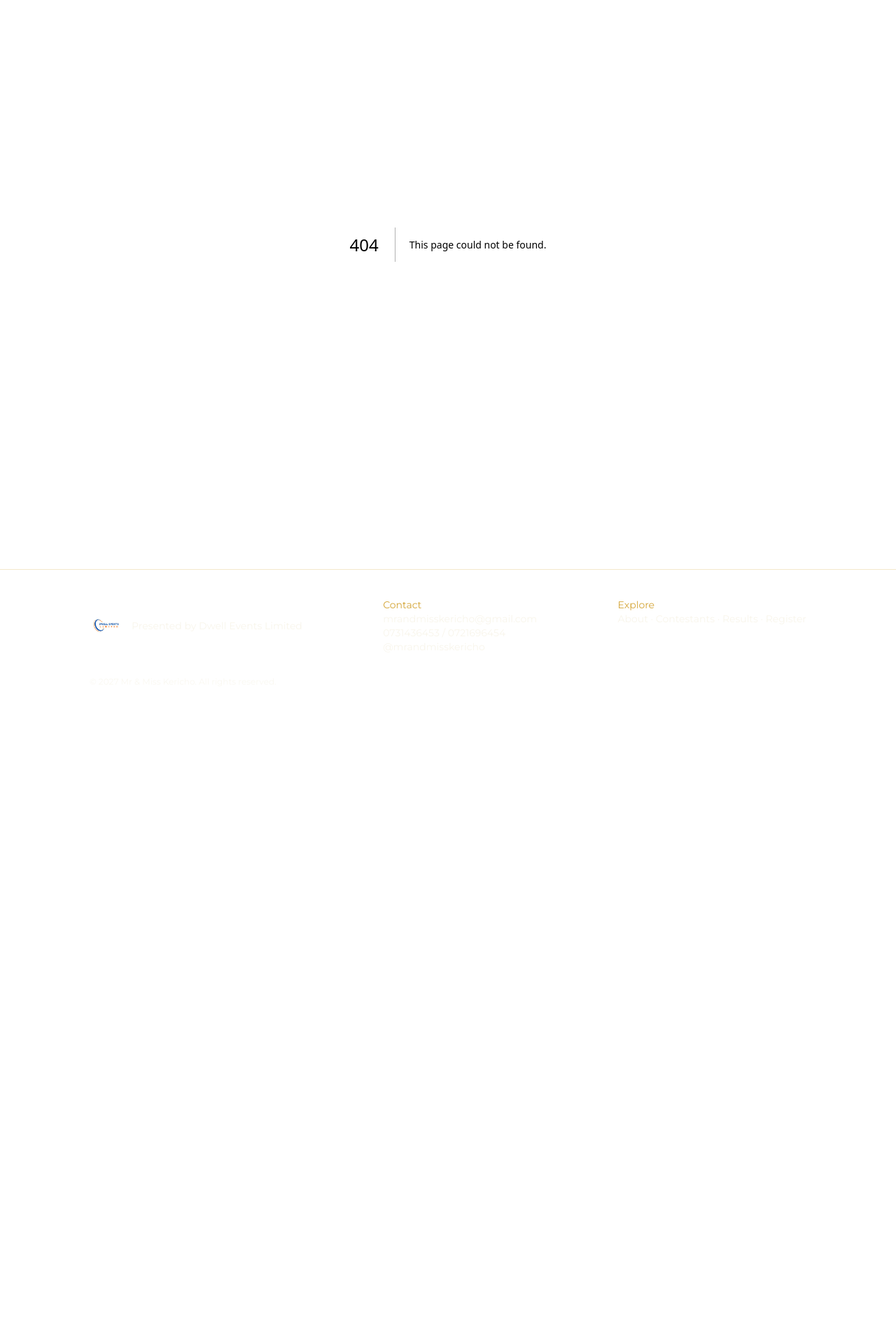
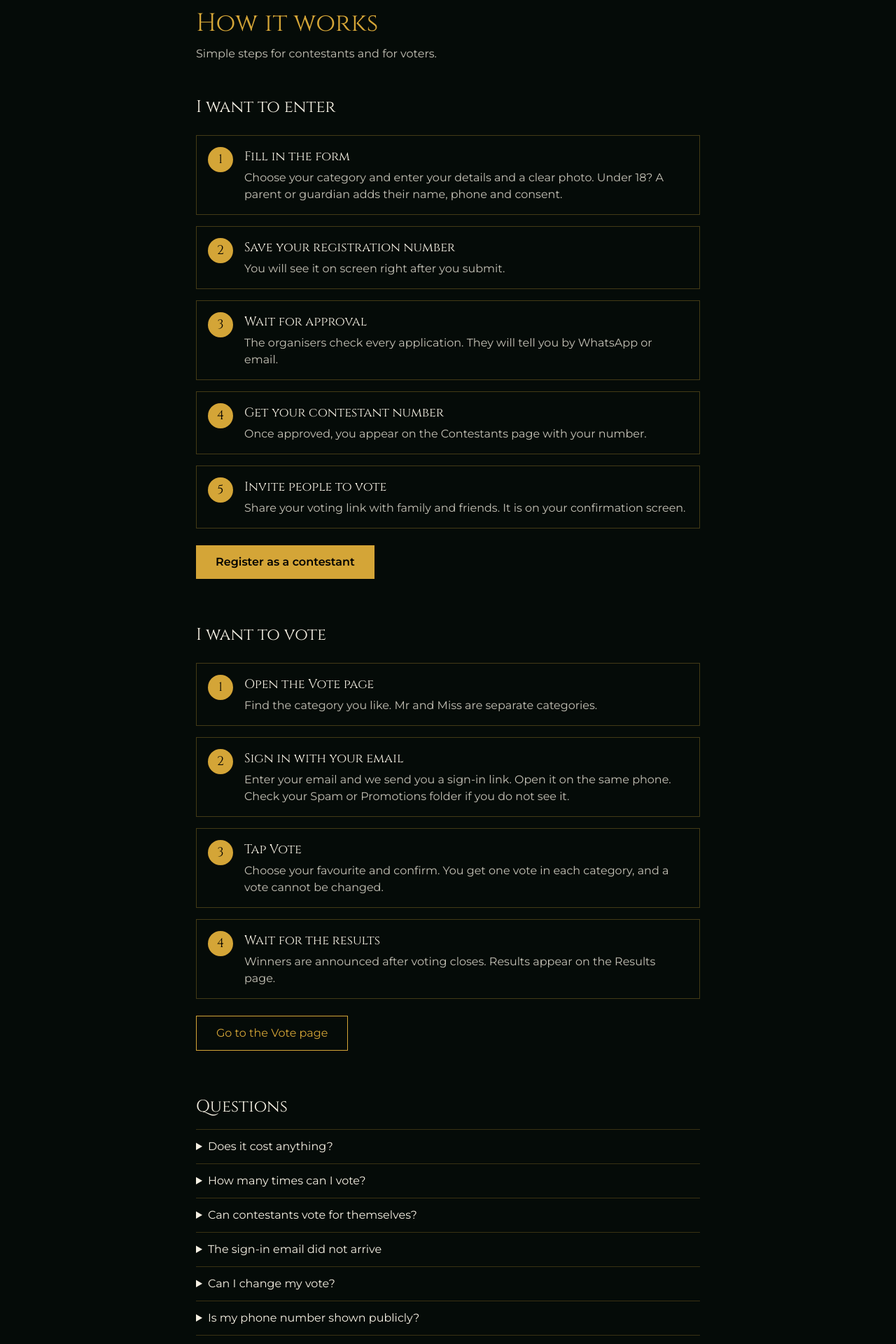
Before and after one commit to RyanKorir/Mr-MrsKCO, a Next.js app: page /how-it-works in a window 1280 px wide. Before the commit this address had no page. Shown: the part 100-2020 px from the top of the page at 70% size. Before the commit the page ends 1122 px from the top, so only its background shows below. Built offline with nearby package versions, Linux system fonts and the light colour scheme.

Commit message:
How it works guide, home steps, vote page guide, registration next steps and share link

```diff
--- /dev/null
+++ b/app/how-it-works/page.tsx
@@ -0,0 +1,52 @@
+export const metadata = { title: "How it works – Mr & Miss Kericho 2027" };
+
+const contestant = [
+  ["Fill in the form", "Choose your category and enter your details and a clear photo. Under 18? A parent or guardian adds their name, phone and consent."],
+  ["Save your registration number", "You will see it on screen right after you submit."],
+  ["Wait for approval", "The organisers check every application. They will tell you by WhatsApp or email."],
+  ["Get your contestant number", "Once approved, you appear on the Contestants page with your number."],
+  ["Invite people to vote", "Share your voting link with family and friends. It is on your confirmation screen."],
+];
+const voter = [
+  ["Open the Vote page", "Find the category you like. Mr and Miss are separate categories."],
+  ["Sign in with your email", "Enter your email and we send you a sign-in link. Open it on the same phone. Check your Spam or Promotions folder if you do not see it."],
+  ["Tap Vote", "Choose your favourite and confirm. You get one vote in each category, and a vote cannot be changed."],
+  ["Wait for the results", "Winners are announced after voting closes. Results appear on the Results page."],
+];
+const faq = [
+  ["Does it cost anything?", "No. Registering and voting are free."],
+  ["How many times can I vote?", "Once in each category. You can vote in every category, but not twice in the same one. Using several email addresses from the same inbox does not give extra votes."],
+  ["Can contestants vote for themselves?", "Yes. Everyone gets one vote in each category."],
+  ["The sign-in email did not arrive", "Check Spam and Promotions, wait a minute, then try again. Make sure you typed your email correctly."],
+  ["Can I change my vote?", "No. Please check your choice before you confirm."],
+  ["Is my phone number shown publicly?", "No. The public only sees your contestant number, your name and your photo. Contestants under 18 appear by first name only."],
+  ["How long does approval take?", "The organisers review applications in the order they arrive. Contact them if you have not heard back after a few days."],
+  ["I made a mistake in my application", "Contact the organisers with your registration number and they will help."],
+  ["Who can enter?", "Residents of Kericho County are the focus. Contestants from outside the county can still apply by choosing Outside Kericho County."],
+];
+
+export default function HowItWorks() {
+  const Steps = ({ items }: { items: string[][] }) => (
+    <ol className="mt-6 grid gap-4">
+      {items.map(([t, d], i) => (
+        <li key={t} className="flex gap-4 border border-gold/30 p-4">
+          <span className="flex h-9 w-9 shrink-0 items-center justify-center rounded-full bg-gold font-display text-lg text-black" aria-hidden>{i + 1}</span>
+          <div><p className="font-display text-lg">{t}</p><p className="mt-1 text-ivory/80">{d}</p></div>
+        </li>))}
+    </ol>);
+  return (
+    <main className="mx-auto max-w-3xl px-6 py-16">
+      <h1 className="font-display text-4xl text-gold">How it works</h1>
+      <p className="mt-3 text-ivory/80">Simple steps for contestants and for voters.</p>
+      <h2 id="enter" className="mt-12 font-display text-2xl">I want to enter</h2><Steps items={contestant} />
+      <a href="/register" className="mt-6 inline-block bg-gold px-7 py-3 font-semibold text-black">Register as a contestant</a>
+      <h2 id="vote" className="mt-16 font-display text-2xl">I want to vote</h2><Steps items={voter} />
+      <a href="/vote" className="mt-6 inline-block border border-gold px-7 py-3 text-gold">Go to the Vote page</a>
+      <h2 className="mt-16 font-display text-2xl">Questions</h2>
+      <div className="mt-4 divide-y divide-gold/25 border-y border-gold/25">
+        {faq.map(([q, a]) => (
+          <details key={q} className="py-3"><summary className="cursor-pointer text-ivory">{q}</summary><p className="mt-2 text-ivory/80">{a}</p></details>))}
+      </div>
+      <p className="mt-10 text-ivory/80">Still stuck? WhatsApp us on <a className="text-gold underline" href="https://wa.me/254731436453">0731 436 453</a> or email <a className="text-gold underline" href="mailto:mrandmisskericho@gmail.com">mrandmisskericho@gmail.com</a>.</p>
+    </main>);
+}
--- a/app/page.tsx
+++ b/app/page.tsx
@@ -17,6 +17,14 @@ export default function Home() {
           <a href="/vote" className="border border-gold px-7 py-3 text-gold focus-visible:outline focus-visible:outline-2 focus-visible:outline-ivory">Voting opens soon</a>
         </div>
       </section>
+      <section className="mx-auto max-w-4xl px-6 pt-20">
+        <h2 className="font-display text-3xl text-gold">How it works</h2>
+        <ol className="mt-6 grid gap-4 sm:grid-cols-3">
+          {[["Register", "Choose your category and send your application."], ["Get approved", "The organisers review it and give you a contestant number."], ["Share and vote", "Invite people to vote for you. Voting is free."]].map(([t, d], i) => (
+            <li key={t} className="border border-gold/30 p-4"><span className="font-display text-2xl text-gold">{i + 1}</span><p className="mt-2 font-display text-lg">{t}</p><p className="mt-1 text-sm text-ivory/80">{d}</p></li>))}
+        </ol>
+        <p className="mt-4"><a href="/how-it-works" className="text-gold underline underline-offset-4">See the full guide and answers to common questions</a></p>
+      </section>
       <section className="mx-auto max-w-4xl px-6 py-20">
         <h2 className="font-display text-3xl text-gold">Competition categories</h2>
         <ul className="mt-8 divide-y divide-gold/25">
--- a/app/register/page.tsx
+++ b/app/register/page.tsx
@@ -38,6 +38,9 @@ export default function Register() {
     <main className="mx-auto max-w-xl px-6 py-24 text-center">
       <h1 className="font-display text-3xl text-gold">Application received</h1>
       <p className="mt-4">Your registration number is <b className="text-gold">{ref}</b>. The organisers will review your application and contact you on WhatsApp.</p>
+      <p className="mt-6 text-sm text-ivory/80">Your voting link to share once you are approved:</p>
+      <p className="mt-1 break-all text-gold">{`${typeof window !== "undefined" ? window.location.origin : ""}/vote?ref=${ref}`}</p>
+      <button type="button" className="mt-2 border border-gold/60 px-3 py-1.5 text-sm text-gold" onClick={() => navigator.clipboard?.writeText(`${window.location.origin}/vote?ref=${ref}`)}>Copy link</button>
     </main>);
 
   if (!status.open) return (
@@ -49,7 +52,7 @@ export default function Register() {
   return (
     <main className="mx-auto max-w-xl px-6 py-16">
       <h1 className="font-display text-3xl text-gold">Register as a contestant</h1>
-      <p className="mt-2 text-sm text-ivory/75">Applications are reviewed before any profile is published.</p>
+      <p className="mt-2 text-sm text-ivory/75">What happens next: you submit, the organisers review, and you are told by WhatsApp or email. <a className="underline" href="/how-it-works#enter">See the steps</a>. Applications are reviewed before any profile is published.</p>
       <form onSubmit={submit} className="mt-8 grid gap-5">
         <label>I am<select name="gender" required value={gender} onChange={(e) => setGender(e.target.value)} className={input}><option value="">Choose…</option><option value="male">Male (Mr)</option><option value="female">Female (Miss)</option></select></label>
         <label>Category<select name="division" required className={input}><option value="">Choose a category…</option>{shown.map(([v, l]) => <option key={v} value={v}>{l}</option>)}</select></label>
--- a/components/Footer.tsx
+++ b/components/Footer.tsx
@@ -8,7 +8,7 @@ export default function Footer() {
       <div className="mx-auto flex max-w-5xl flex-wrap justify-between gap-6">
         <div className="flex items-center gap-3"><img src="/dwell-logo.jpg" alt="" className="h-12 w-12 rounded-full bg-white object-cover" /><p>Presented by Dwell Events Limited</p></div>
         <div><p className="text-gold">Contact</p><p>mrandmisskericho@gmail.com</p><p>{EVENT.phones.join(" / ")}</p><p>@mrandmisskericho</p></div>
-        <div><p className="text-gold">Explore</p><p><a href="/about">About</a> · <a href="/contestants">Contestants</a> · <a href="/results">Results</a> · <a href="/register">Register</a></p></div>
+        <div><p className="text-gold">Explore</p><p><a href="/about">About</a> · <a href="/how-it-works">How it works</a> · <a href="/contestants">Contestants</a> · <a href="/results">Results</a> · <a href="/register">Register</a></p></div>
       </div>
       <p className="mx-auto mt-8 max-w-5xl text-xs text-ivory/50">© 2027 Mr &amp; Miss Kericho. All rights reserved.</p>
     </footer>);
--- a/components/SiteNav.tsx
+++ b/components/SiteNav.tsx
@@ -1,7 +1,7 @@
 "use client";
 import { useState } from "react";
 import { usePathname } from "next/navigation";
-const links = [["/", "Home"], ["/about", "About"], ["/contestants", "Contestants"], ["/vote", "Vote"], ["/fashion-week", "Fashion Week"], ["/contact", "Contact"]];
+const links = [["/", "Home"], ["/about", "About"], ["/how-it-works", "How it works"], ["/contestants", "Contestants"], ["/vote", "Vote"], ["/fashion-week", "Fashion Week"], ["/contact", "Contact"]];
 export default function SiteNav() {
   const path = usePathname(), [open, setOpen] = useState(false);
   if (path.startsWith("/admin")) return null;
--- a/components/VoteClient.tsx
+++ b/components/VoteClient.tsx
@@ -45,9 +45,13 @@ export default function VoteClient({ divisions, turnstileKey }: { divisions: D[]
   return (
     <main className="mx-auto max-w-5xl px-6 py-16">
       <h1 className="font-display text-4xl text-gold">Vote</h1>
-      <p className="mt-3 text-ivory/80">Voting is free. You get one vote in each category. Sign in with your email to vote.</p>
+      <p className="mt-3 text-ivory/80">Voting is free. You get one vote in each category.</p>
+      <ol className="mt-4 grid gap-3 sm:grid-cols-3 text-sm">
+        {["Sign in with your email below.", "Find your favourite and tap Vote.", "Confirm. Votes cannot be changed."].map((t, i) => <li key={t} className="flex gap-3 border border-gold/30 p-3"><span className="font-display text-gold">{i + 1}</span><span>{t}</span></li>)}
+      </ol>
+      <p className="mt-2 text-xs text-ivory/60">Need help? <a className="underline" href="/how-it-works#vote">Read the voting guide</a>.</p>
       <div className="mt-6 border border-gold/30 p-4">
-        {token ? <button className={btn} onClick={() => sb.auth.signOut()}>Sign out</button> : sent ? <p>Check your email for a sign-in link, then come back here.</p> : (
+        {token ? <button className={btn} onClick={() => sb.auth.signOut()}>Sign out</button> : sent ? <p>We sent a sign-in link to <b>{email}</b>. Open it on this phone. Not there? Check Spam or Promotions, then try again.</p> : (
           <form onSubmit={signIn} className="flex flex-wrap gap-3">
             <input type="email" required value={email} onChange={(e) => setEmail(e.target.value)} placeholder="you@example.com" aria-label="Email" className="min-w-0 flex-1 border border-gold/40 bg-black/40 px-3 py-2 text-ivory" />
             <button className="bg-gold px-5 py-2 font-semibold text-black">Email me a sign-in link</button>
```
Also changed, not shown: 1 other file (tests, documents, lock files or other folders).
